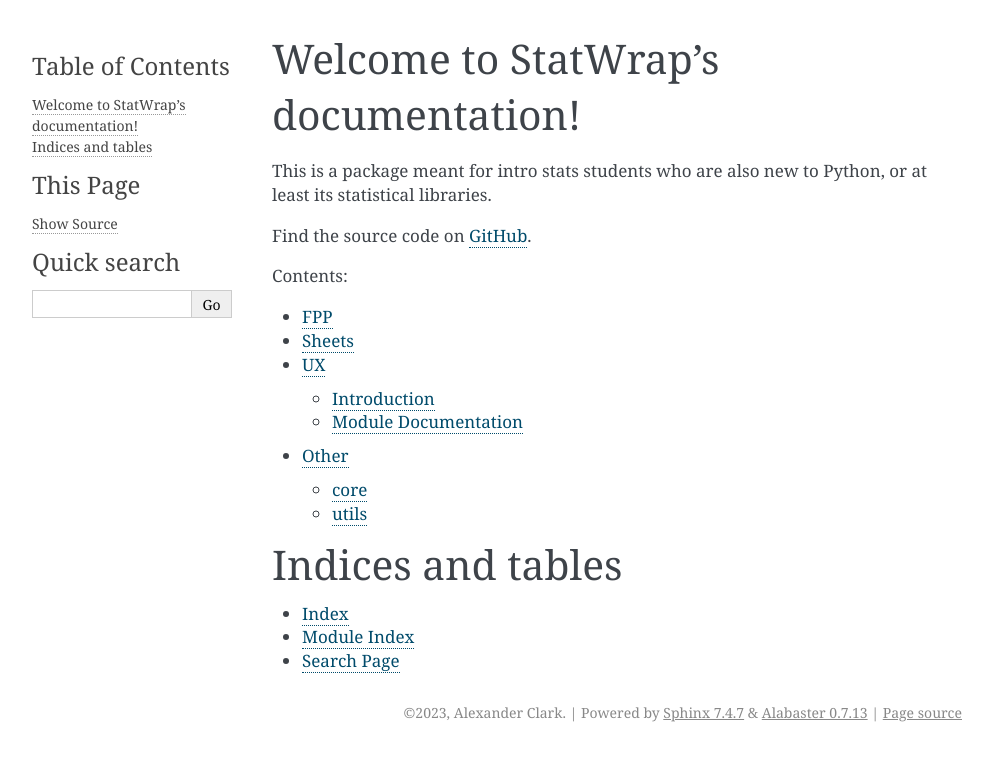
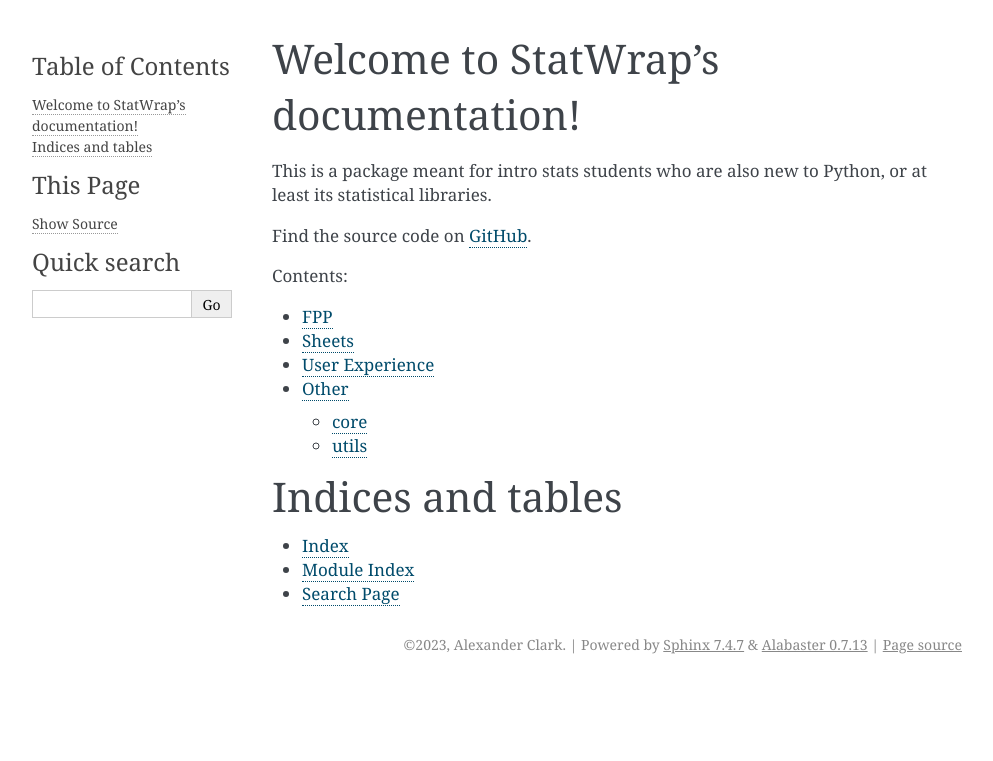
Before and after one commit to alexanderthclark/statwrap, a Sphinx documentation site: the page built from docs/index.rst, in a window 1280 px wide. Shown: the top 761 px of the page, without its empty margins (148-1141 px from the left). Built offline with Sphinx 7.4.7, drawn with Linux system fonts in a browser that asks for light colours.

```diff
--- a/docs/ux.rst
+++ b/docs/ux.rst
@@ -1,15 +1,5 @@
-UX
+User Experience
 ================
-
-Introduction
-------------
-
-This section covers the user experience aspects of the project.
-
----------------
-
-Module Documentation
----------------------
 
 .. automodule:: statwrap.ux
    :members:
```
Also changed, not shown: 3 other files.
